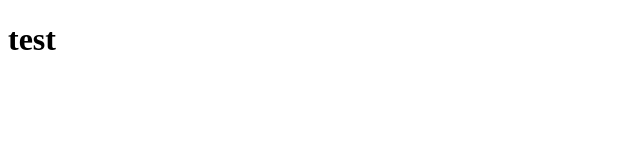
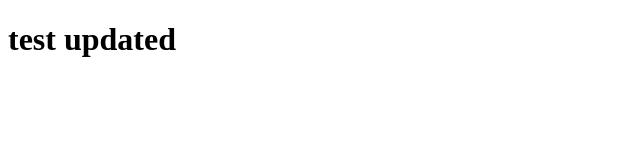
Before and after one commit to Sinled/bcontacts, a plain HTML site: page index.html in a window 1280 px wide. Shown: the whole page, without its empty margins (0-640 px from the left). Drawn offline with Linux system fonts and the light colour scheme.

Commit message:
updated test index

```diff
--- a/index.html
+++ b/index.html
@@ -5,6 +5,6 @@
   <title>Backbone contacts</title>
 </head>
 <body>
-  <h1>test</h1>
+  <h1>test updated</h1>
 </body>
 </html>
```
